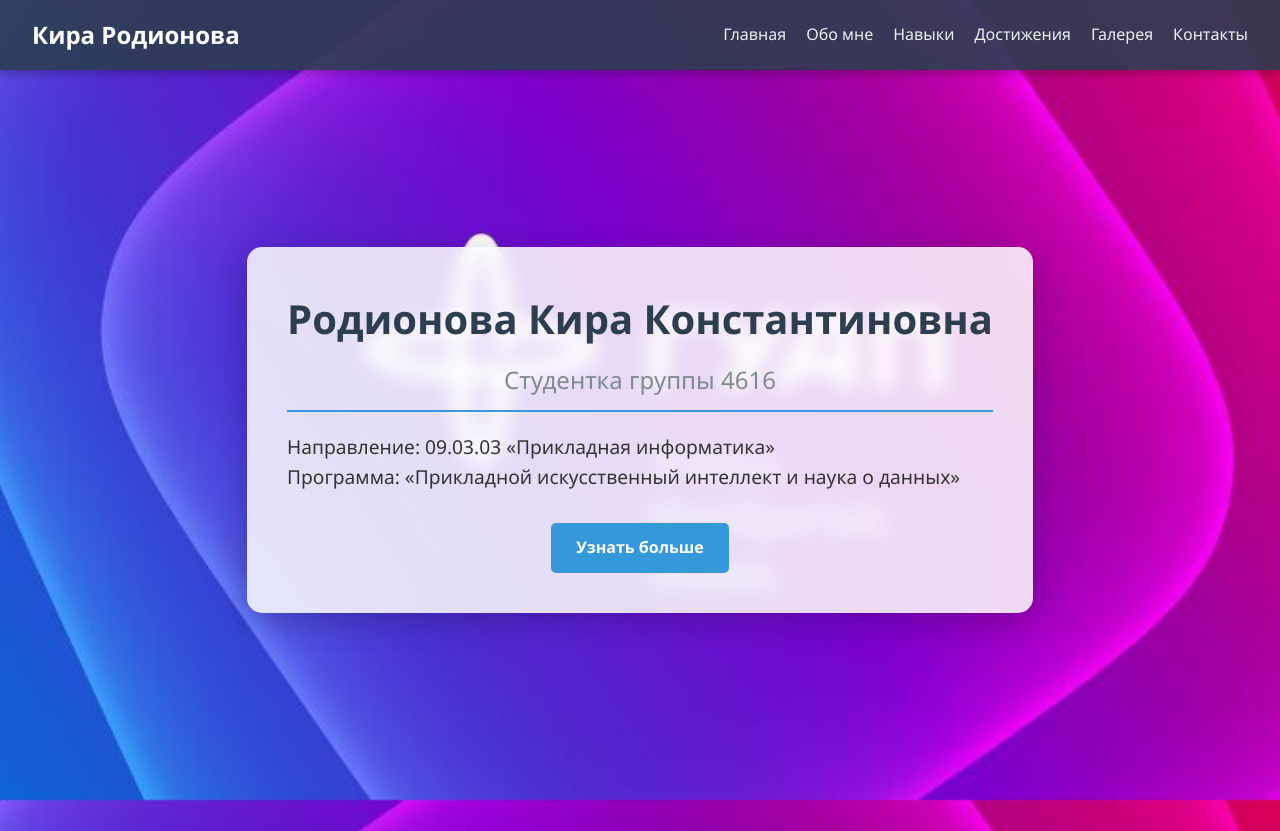
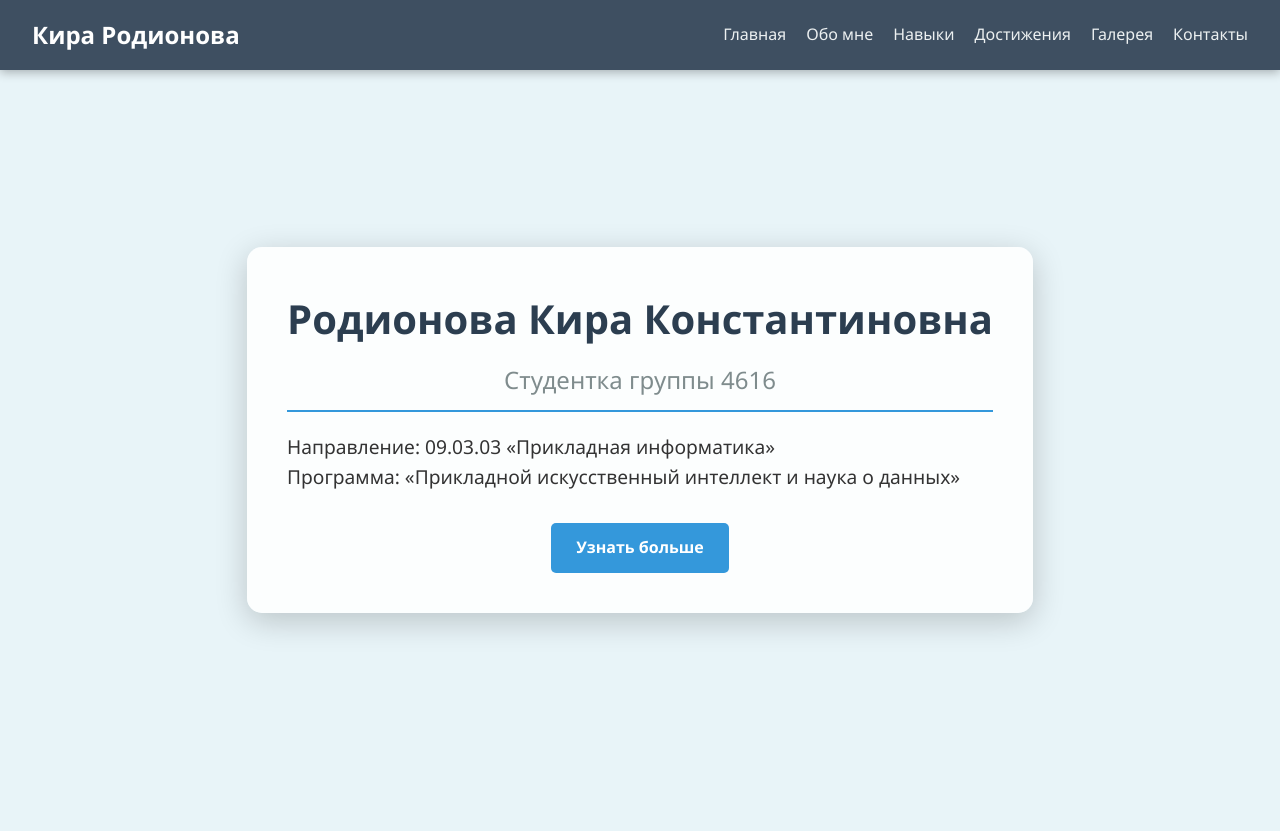
Before and after one commit to isaevakira08/interior-portfolio, a plain HTML site: page index.html in a window 1280 px wide. Shown: the top 831 px of the page. Drawn offline with Linux system fonts and the light colour scheme.

Commit message:
Change background from image to pastel color
Replaced background image with a pastel color.

```diff
--- a/style.css
+++ b/style.css
@@ -13,11 +13,8 @@ body {
     font-family: 'Segoe UI', Tahoma, Geneva, Verdana, sans-serif;
     line-height: 1.6;
     color: #333;
-    /* Используем твой фон */
-    background-image: url('preview.jpg');
-    background-size: cover;
-    background-attachment: fixed;
-    background-position: center;
+    /* Пастельный фон вместо картинки */
+    background-color: #e8f4f8;
 }
 
 /* Навигация */
```
